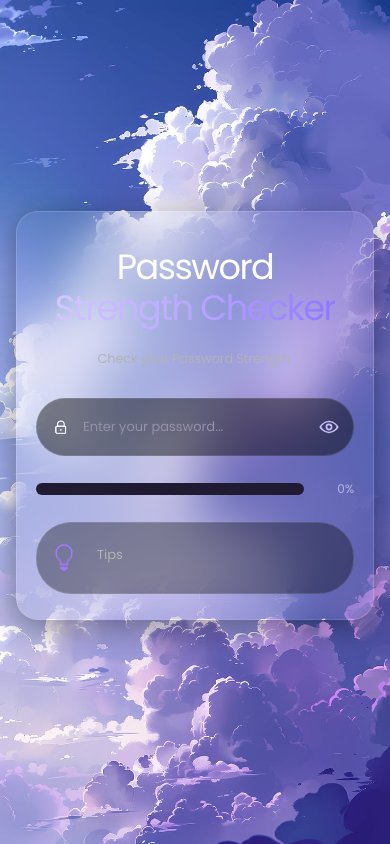
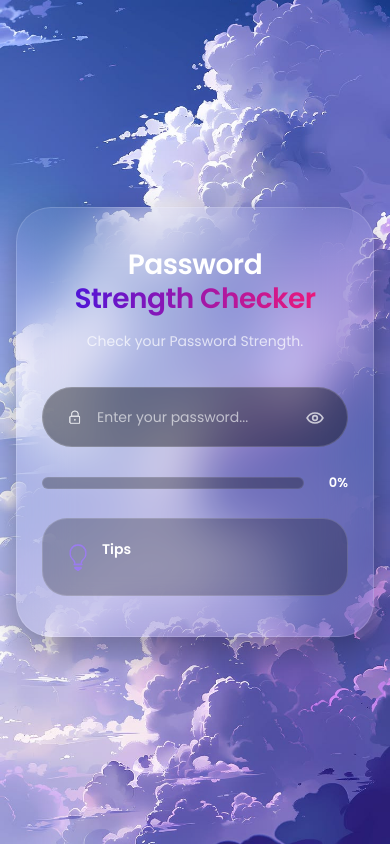
Before and after one commit to helenasaji/password-strength-classification, a Flask app: page / in a window 390 px wide. Run offline with Flask 3, Linux system fonts and the light colour scheme.

Commit message:
Update style.css

```diff
--- a/static/style.css
+++ b/static/style.css
@@ -2,16 +2,10 @@
 
 :root {
   --background: #171326;
-  --surface: #100d1b;
-  --surface-soft: #151122;
   --text: #ffffff;
-  --muted: #b3b3b3;
-  --subtle: #808080;
-  --purple: #b6a2ff;
-  --accent: #7047ff;
-  --border: rgba(255, 255, 255, 0.15);
+  --muted: rgba(255, 255, 255, 0.7);
   --font-main: "Poppins", sans-serif;
-  --font-mono: "Space Mono", monospace;
+  --btn-gradient: linear-gradient(90deg, #4f15d8 0%, #ec187b 100%);
 }
 
 * {
@@ -30,53 +24,6 @@ html, body {
   flex-direction: column;
 }
 
-
-
-.site-header {
-  display: flex;
-  align-items: center;
-  justify-content: space-between;
-  z-index: 2;
-  width: 100%;
-  min-height: 104px;
-  padding: 24px 5.2%;
-}
-
-.brand {
-  display: inline-flex;
-  align-items: center;
-  gap: 13px;
-  color: var(--text);
-  text-decoration: none;
-}
-
-.brand-icon {
-  width: 40px;
-  height: 40px;
-  display: grid;
-  place-items: center;
-  color: var(--purple);
-  border: 1px solid rgba(182, 162, 255, 0.4);
-  border-radius: 12px;
-  font-size: 30px;
-  background: rgba(112, 71, 255, 0.06);
-  box-shadow: 0 0 24px rgba(112, 71, 255, 0.08);
-}
-
-.brand-name {
-  font-size: 19px;
-  font-weight: 500;
-  letter-spacing: -0.6px;
-}
-
-.purple {
-  color: var(--purple);
-  background: linear-gradient(100deg, #d5c8ff, #b6a2ff 55%, #8d75ff);
-  -webkit-background-clip: text;
-  background-clip: text;
-  -webkit-text-fill-color: transparent;
-}
-
 .main-content {
   flex: 1;
   width: 100%;
@@ -92,48 +39,55 @@ html, body {
   position: relative;
   z-index: 10;
   width: 100%;
-  max-width: 725px;
-  padding: 48px 50px 42px;
+  max-width: 420px;
+  padding: 50px 35px;
   text-align: center;
-  background: rgba(255, 255, 255, 0.03);
-  border: 1px solid rgba(255, 255, 255, 0.15);
-  border-radius: 35px;
-  box-shadow: 0 8px 32px 0 rgba(0, 0, 0, 0.37);
+  background: rgba(255, 255, 255, 0.05);
+  border: 1.5px solid rgba(255, 255, 255, 0.15);
+  border-radius: 40px;
+  box-shadow: 0 15px 35px rgba(0, 0, 0, 0.3);
   backdrop-filter: blur(25px);
   -webkit-backdrop-filter: blur(25px);
 }
 
 h1 {
   margin: 0;
-  font-size: clamp(38px, 5vw, 54px);
-  line-height: 1.15;
-  font-weight: 400;
-  letter-spacing: -2.3px;
+  font-size: 32px;
+  line-height: 1.2;
+  font-weight: 600;
+  letter-spacing: -0.5px;
+}
+
+.purple {
+  background: var(--btn-gradient);
+  -webkit-background-clip: text;
+  background-clip: text;
+  -webkit-text-fill-color: transparent;
 }
 
 .intro {
-  margin: 22px 0 34px;
+  margin: 15px 0 35px;
   color: var(--muted);
-  font-size: 16px;
-  line-height: 1.8;
-  letter-spacing: -0.2px;
+  font-size: 14px;
+  font-weight: 400;
+  line-height: 1.6;
 }
-
 .password-field {
   display: flex;
   align-items: center;
-  gap: 16px;
+  gap: 14px;
   width: 100%;
-  height: 69px;
-  padding: 0 24px;
-  border: 1px solid rgba(255, 255, 255, 0.1);
+  height: 60px;
+  padding: 0 20px;
+  border: 1px solid rgba(255, 255, 255, 0.15);
   border-radius: 50px;
-  background: rgba(0, 0, 0, 0.45);
+  background: rgba(0, 0, 0, 0.4);
   transition: all 200ms ease;
+  margin-bottom: 25px;
 }
 
 .password-field:focus-within {
-  border-color: rgba(255, 255, 255, 0.3);
+  border-color: rgba(255, 255, 255, 0.4);
   background: rgba(0, 0, 0, 0.6);
   box-shadow: 0 0 0 3px rgba(255, 255, 255, 0.05);
 }
@@ -141,8 +95,9 @@ h1 {
 .input-lock {
   display: grid;
   place-items: center;
-  width: 24px;
-  color: #d5cbf5;
+  width: 20px;
+  color: #ffffff;
+  opacity: 0.8;
 }
 
 #pwdInput {
@@ -152,25 +107,27 @@ h1 {
   padding: 0;
   border: 0;
   outline: 0;
-  color: var(--text);
+  color: #ffffff;
   background: transparent;
   font-family: var(--font-main);
-  font-size: 15px;
+  font-size: 14px;
+  font-weight: 500;
 }
 
 #pwdInput::placeholder {
-  color: #9690aa;
+  color: rgba(255, 255, 255, 0.6);
+  font-weight: 400;
 }
 
 .eye-button {
   display: grid;
   place-items: center;
   width: 32px;
-  height: 36px;
+  height: 32px;
   padding: 0;
   border: 0;
-  border-radius: 8px;
-  color: #c9bfff;
+  border-radius: 50%;
+  color: rgba(255, 255, 255, 0.7);
   background: transparent;
   cursor: pointer;
   transition: all 180ms ease;
@@ -178,20 +135,19 @@ h1 {
 
 .eye-button:hover {
   color: #ffffff;
-  background: rgba(182, 162, 255, 0.1);
+  background: rgba(255, 255, 255, 0.1);
 }
 
 .eye-button:focus-visible {
-  outline: 2px solid var(--purple);
-  outline-offset: 3px;
+  outline: 2px solid rgba(255, 255, 255, 0.5);
 }
 
 .eye-button svg {
-  width: 22px;
-  height: 22px;
+  width: 20px;
+  height: 20px;
   fill: none;
   stroke: currentColor;
-  stroke-width: 1.8;
+  stroke-width: 2;
   stroke-linecap: round;
   stroke-linejoin: round;
 }
@@ -199,52 +155,54 @@ h1 {
 .strength-row {
   display: flex;
   align-items: center;
-  gap: 14px;
-  margin: 32px 0 35px;
+  gap: 12px;
+  margin: 0 0 25px;
 }
 
 .progress-container {
   flex: 1;
-  height: 17px;
+  height: 12px;
   overflow: hidden;
-  border-radius: 30px;
-  background: #211b31;
+  border-radius: 20px;
+  background: rgba(0, 0, 0, 0.3);
+  border: 1px solid rgba(255, 255, 255, 0.1);
 }
 
 .progress-fill {
   width: 0;
   height: 100%;
   border-radius: inherit;
-  background: linear-gradient(90deg, #b6a2ff, #7047ff);
+  background: var(--btn-gradient);
   transition: all 250ms ease;
 }
 
 #percent {
-  min-width: 36px;
-  color: #bdb3d8;
-  font-size: 14px;
+  min-width: 32px;
+  color: #ffffff;
+  font-size: 13px;
+  font-weight: 600;
   text-align: right;
 }
 
 .tips-panel {
   display: flex;
-  align-items: center;
-  gap: 18px;
+  align-items: flex-start;
+  gap: 15px;
   width: 100%;
-  min-height: 80px;
-  padding: 18px 25px;
+  min-height: 70px;
+  padding: 20px;
   text-align: left;
-  border: 1px solid rgba(255, 255, 255, 0.1);
-  border-radius: 40px;
-  background: rgba(0, 0, 0, 0.35);
+  border: 1px solid rgba(255, 255, 255, 0.15);
+  border-radius: 25px;
+  background: rgba(0, 0, 0, 0.25);
 }
 
 .bulb-icon {
   display: grid;
   place-items: center;
-  width: 30px;
-  color: var(--purple);
-  text-shadow: 0 0 20px rgba(112, 71, 255, 0.3);
+  width: 24px;
+  margin-top: 2px;
+  opacity: 0.9;
 }
 
 .tips-content {
@@ -252,125 +210,41 @@ h1 {
 }
 
 #result {
-  margin: 0;
-  color: var(--muted);
+  margin: 0 0 5px 0;
+  color: #ffffff;
   font-size: 14px;
+  font-weight: 600;
 }
 
 #feedback-text, .crack-time {
-  margin: 5px 0 0;
-  font-size: 13px;
-  line-height: 1.6;
+  margin: 0;
+  font-size: 12px;
+  line-height: 1.5;
+  color: rgba(255, 255, 255, 0.8);
   overflow-wrap: anywhere;
 }
 
-#feedback-text {
-  color: #a09aaf;
-}
-
 .crack-time {
-  color: var(--purple);
-  font-weight: 500;
-}
-
-@media (max-width: 760px) {
-  .main-content {
-    padding: 40px 22px 60px;
-  }
-
-  .classifier-card {
-    max-width: 560px;
-    padding: 40px 30px 32px;
-    border-radius: 25px;
-  }
-
-  h1 {
-    font-size: clamp(36px, 6vw, 45px);
-    letter-spacing: -1.7px;
-  }
-
-  .intro {
-    margin: 19px 0 27px;
-    font-size: 14px;
-  }
-
-  .password-field {
-    height: 62px;
-    padding: 0 16px;
-    border-radius: 50px;
-  }
-
-  .strength-row {
-    margin: 26px 0 28px;
-  }
-
-  .progress-container {
-    height: 14px;
-  }
-
-  .tips-panel {
-    min-height: 72px;
-    padding: 15px 17px;
-    border-radius: 35px;
-  }
+  color: #ec187b;
+  font-weight: 600;
+  margin-top: 5px;
 }
 
 @media (max-width: 480px) {
   .main-content {
-    padding: 32px 16px 45px;
+    padding: 25px 16px;
   }
 
   .classifier-card {
-    padding: 35px 19px 25px;
-    border-radius: 22px;
+    padding: 40px 25px;
+    border-radius: 35px;
   }
 
   h1 {
-    font-size: clamp(32px, 9vw, 40px);
-    letter-spacing: -1.5px;
-  }
-
-  .intro {
-    font-size: 13px;
+    font-size: 28px;
   }
 
   .desktop-break {
     display: none;
   }
-
-  .password-field {
-    height: 58px;
-    padding: 0 12px;
-    gap: 10px;
-  }
-
-  #pwdInput {
-    font-size: 13px;
-  }
-
-  .strength-row {
-    margin: 24px 0;
-  }
-
-  .progress-container {
-    height: 12px;
-  }
-
-  #percent, #feedback-text, .crack-time {
-    font-size: 12px;
-  }
-
-  .tips-panel {
-    padding: 14px 12px;
-  }
-
-  #result {
-    font-size: 13px;
-  }
 }
-
-@media (prefers-reduced-motion: reduce) {
-  *, *::before, *::after {
-    transition: none !important;
-  }
-}
```
